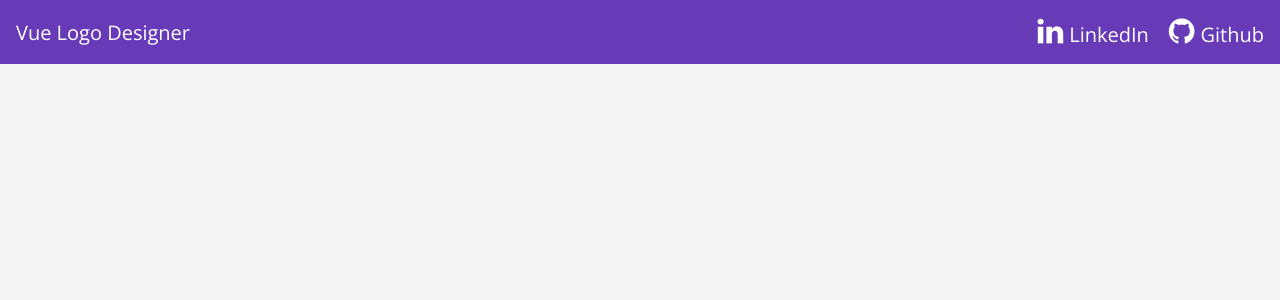
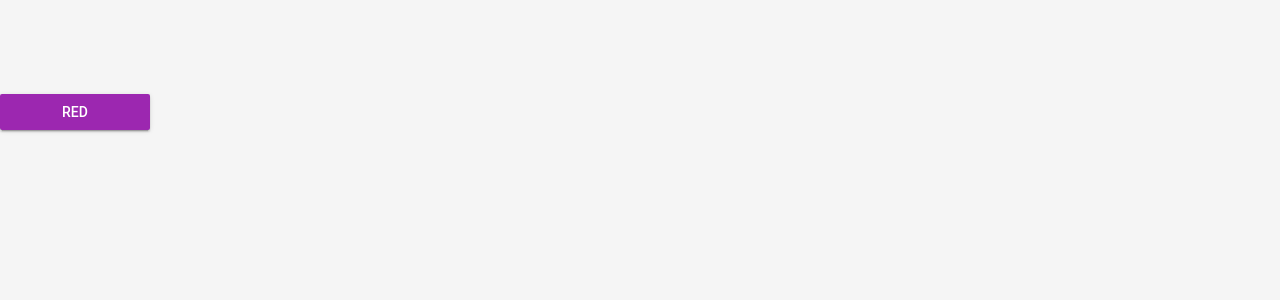
Before and after one commit to bonaxcrimo/vue-logo-generator, a Vue app: page / in a window 1280 px wide. Shown: the top 300 px of the page. Built offline with nearby package versions, Linux system fonts and the light colour scheme.

Commit message:
Color Component

```diff
--- a/src/App.vue
+++ b/src/App.vue
@@ -1,15 +1,26 @@
 <template>
   <div id="app">
-    <Header/>
+    <!-- <Header/> -->
+    <br>
+    <br>
+    <Color colorName="red" :options="color"></Color>
   </div>
 </template>
 
 <script>
 import Header from "@/components/Header";
+import Color from "@/components/Color";
+import * as colors from "@/data/color";
 export default {
   name: "App",
+  data() {
+    return {
+      color: colors.colors.purple
+    };
+  },
   components: {
-    Header
+    Header,
+    Color
   }
 };
 </script>
--- a/src/components/Color.vue
+++ b/src/components/Color.vue
@@ -0,0 +1,41 @@
+<template>
+  <div class="colorOptions">
+    <ul v-if="showOptions">
+      <li
+        v-for="opt in options"
+        :key="opt"
+        v-bind:style="{ backgroundColor: opt }"
+        @click="onClickOptionHandler"
+      >{{opt}}</li>
+    </ul>
+
+    <button
+      class="button"
+      v-bind:style="{ backgroundColor: options.option2 }"
+      @click="onClickHandler"
+    >{{colorName}}</button>
+  </div>
+</template>
+<script>
+import _ from "lodash";
+export default {
+  data() {
+    return {
+      showOptions: false
+    };
+  },
+  methods: {
+    onClickHandler(e) {
+      e.preventDefault();
+      let x = !this.showOptions;
+      this.showOptions = x;
+    },
+    onClickOptionHandler(e) {
+      let selectedColor = e.target.innerHTML;
+      //   this.colorName = selectedColor;
+      this.$emit("colorName", selectedColor);
+    }
+  },
+  props: ["optionClickHandler", "colorName", "options"]
+};
+</script>
```
